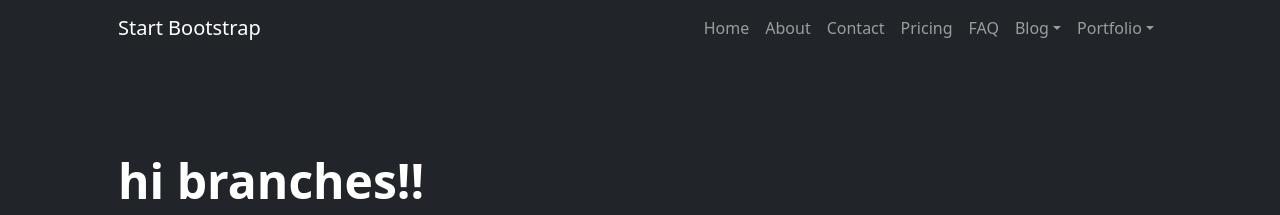
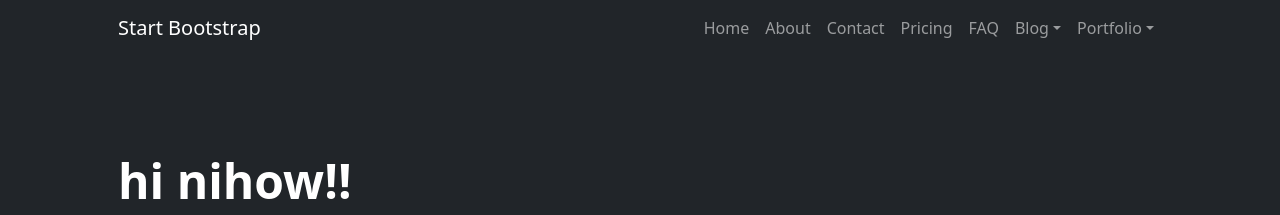
Before and after one commit to willylin222/my-website, a plain HTML site: page index.html in a window 1280 px wide. Shown: the top 215 px of the page. Drawn offline with nearby package versions, Linux system fonts and the light colour scheme.

Commit message:
change index title

```diff
--- a/index.html
+++ b/index.html
@@ -51,7 +51,7 @@
                     <div class="row gx-5 align-items-center justify-content-center">
                         <div class="col-lg-8 col-xl-7 col-xxl-6">
                             <div class="my-5 text-center text-xl-start">
-                                <h1 class="display-5 fw-bolder text-white mb-2">hi branches!!</h1>
+                                <h1 class="display-5 fw-bolder text-white mb-2">hi nihow!!</h1>
                                 <p class="lead fw-normal text-white-50 mb-4">Quickly design and customize responsive mobile-first sites with Bootstrap, the world’s most popular front-end open source toolkit!</p>
                                 <div class="d-grid gap-3 d-sm-flex justify-content-sm-center justify-content-xl-start">
                                     <a class="btn btn-primary btn-lg px-4 me-sm-3" href="#features">Get Started</a>
```
